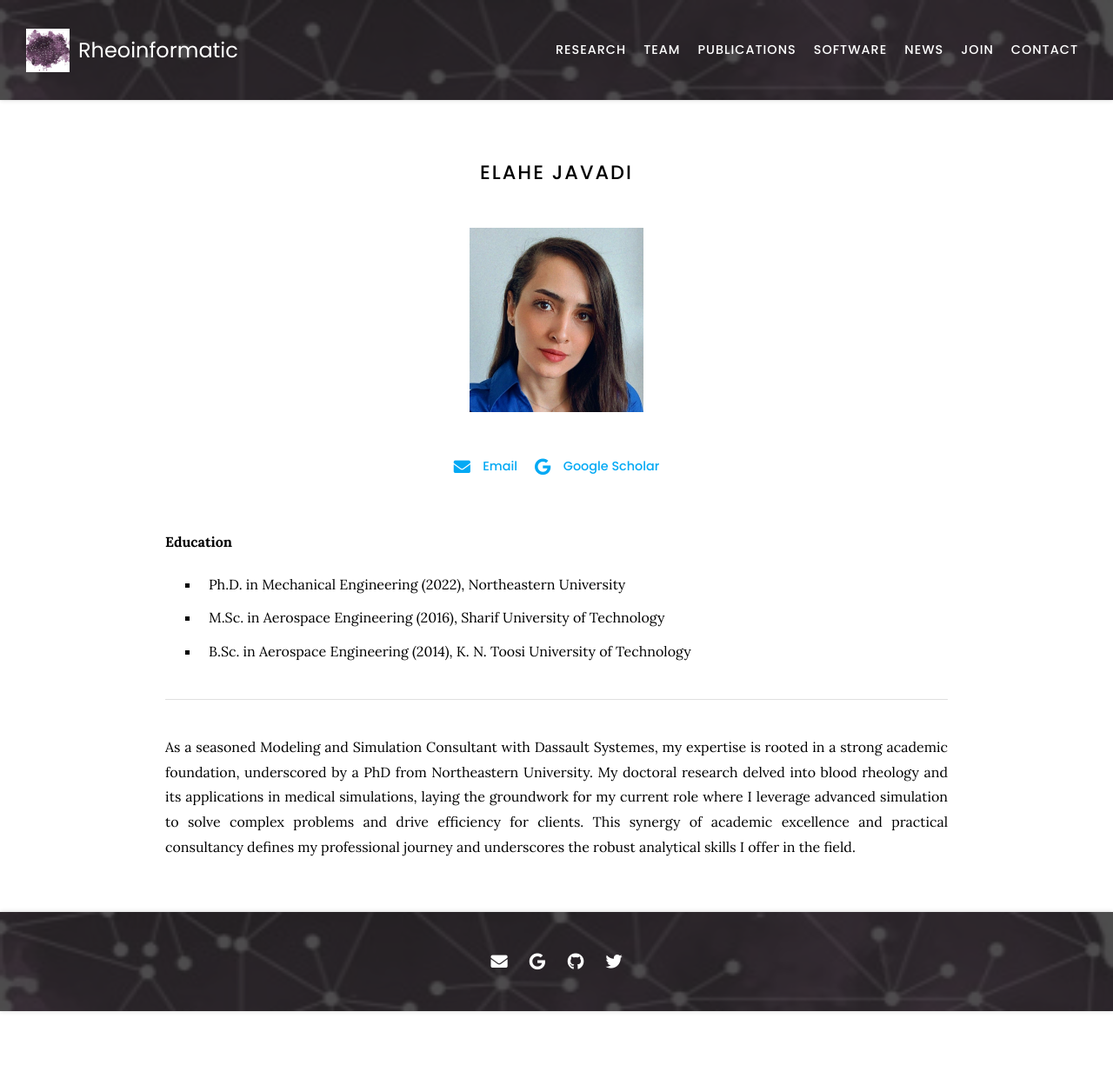
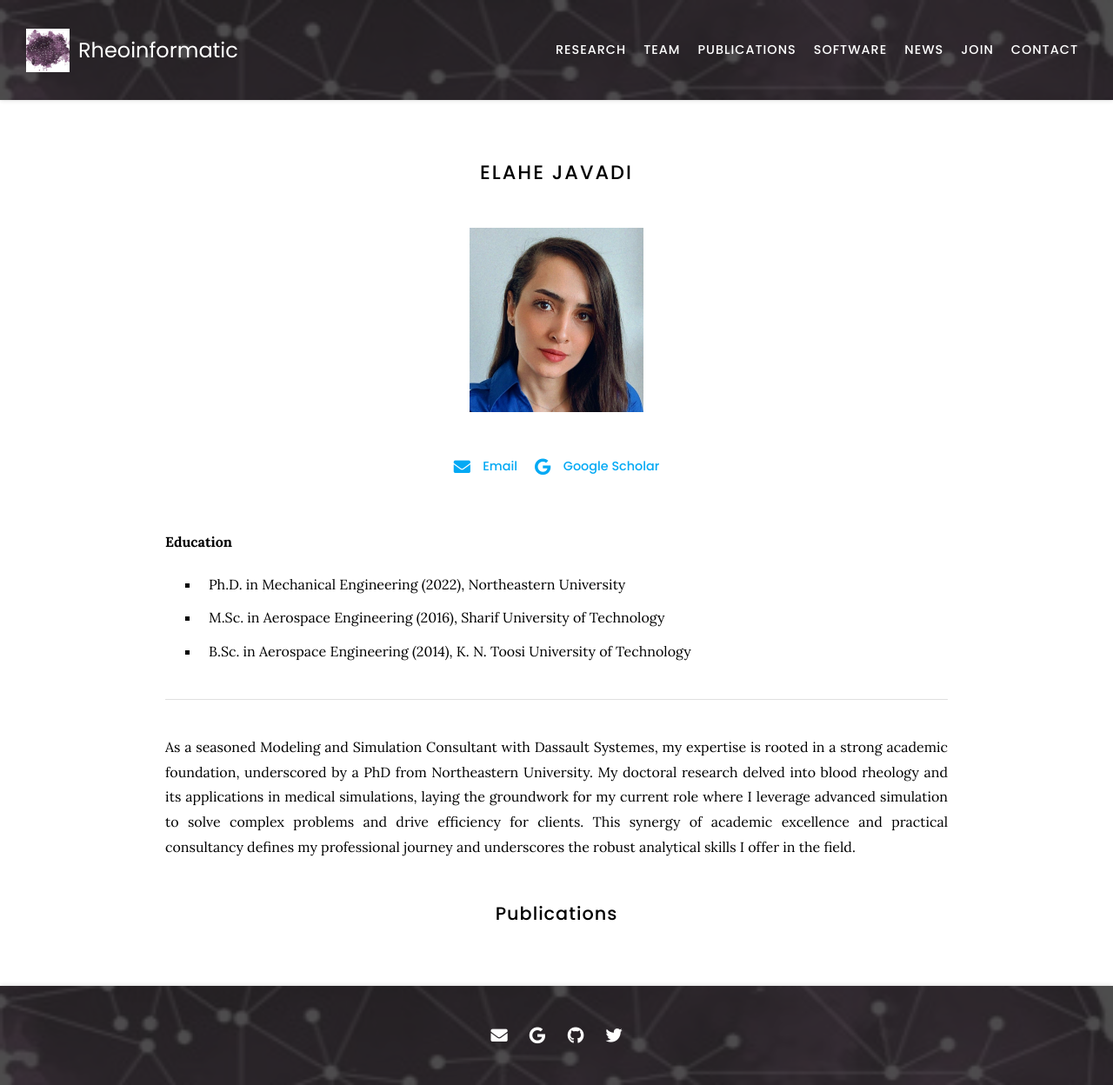
Before and after one commit to procf/procf.github.io, a Jekyll site: the page built from _members/elahe-javadi.md, in a window 1280 px wide. Shown: the whole page at 87% size. Built offline with Jekyll 4.4.1, drawn with Linux system fonts in a browser that asks for light colours; nearby versions of some CDN libraries; before the commit the page ends 1163 px from its top, so only the background shows below that.

Commit message:
Test pub list on _member page

```diff
--- a/_members/elahe-javadi.md
+++ b/_members/elahe-javadi.md
@@ -19,3 +19,14 @@
 <hr>
 
 As a seasoned Modeling and Simulation Consultant with Dassault Systemes, my expertise is rooted in a strong academic foundation, underscored by a PhD from Northeastern University. My doctoral research delved into blood rheology and its applications in medical simulations, laying the groundwork for my current role where I leverage advanced simulation to solve complex problems and drive efficiency for clients. This synergy of academic excellence and practical consultancy defines my professional journey and underscores the robust analytical skills I offer in the field.
+
+## Publications
+
+{% assign member_publications = site.data.publications | where: "author", page.title %}
+
+{% for publication in member_publications %}
+- **Title:** {{ publication.title }}
+- **Authors:** {{ publication.authors | join: ", " }}
+- **Journal:** {{ publication.journal }}
+- **Year:** {{ publication.year }}
+{% endfor %}
```
